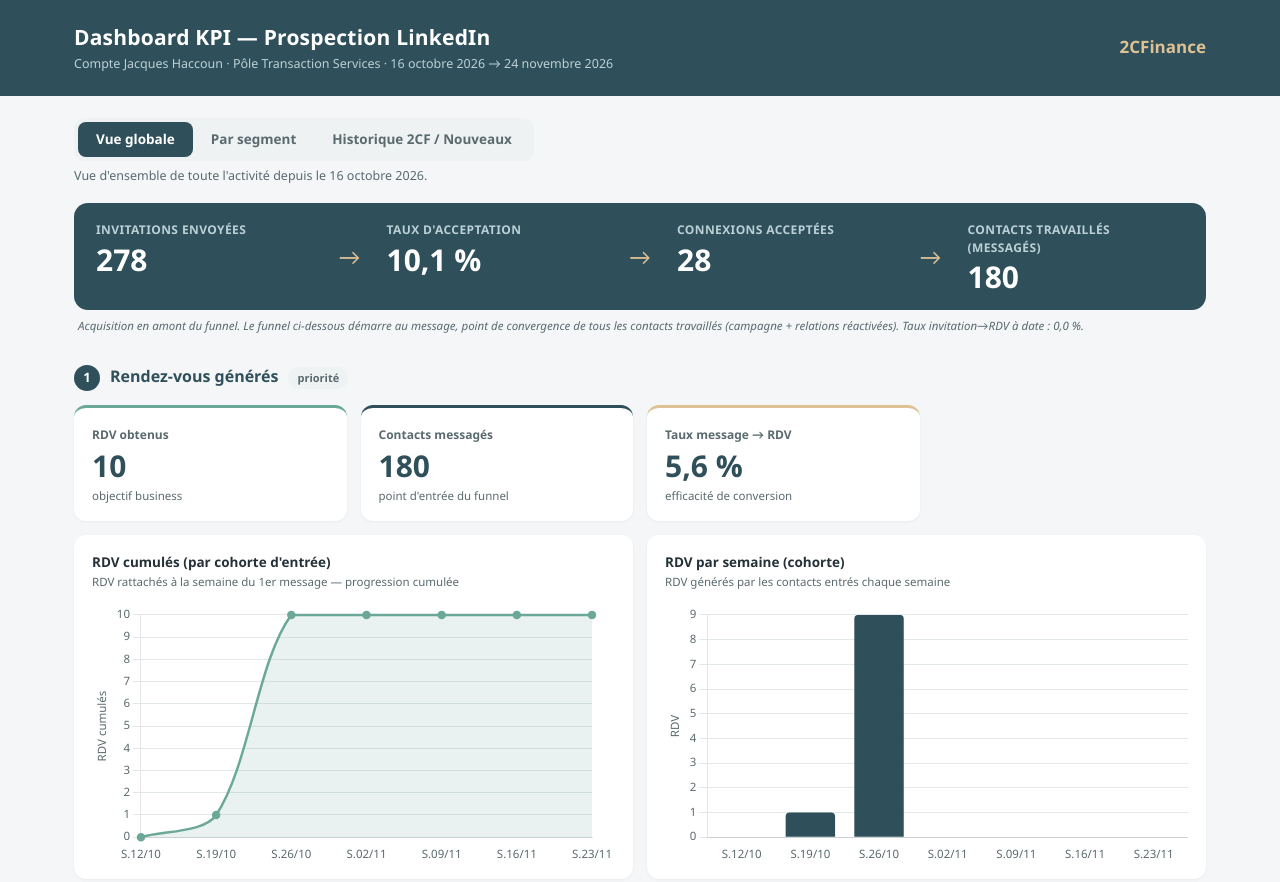
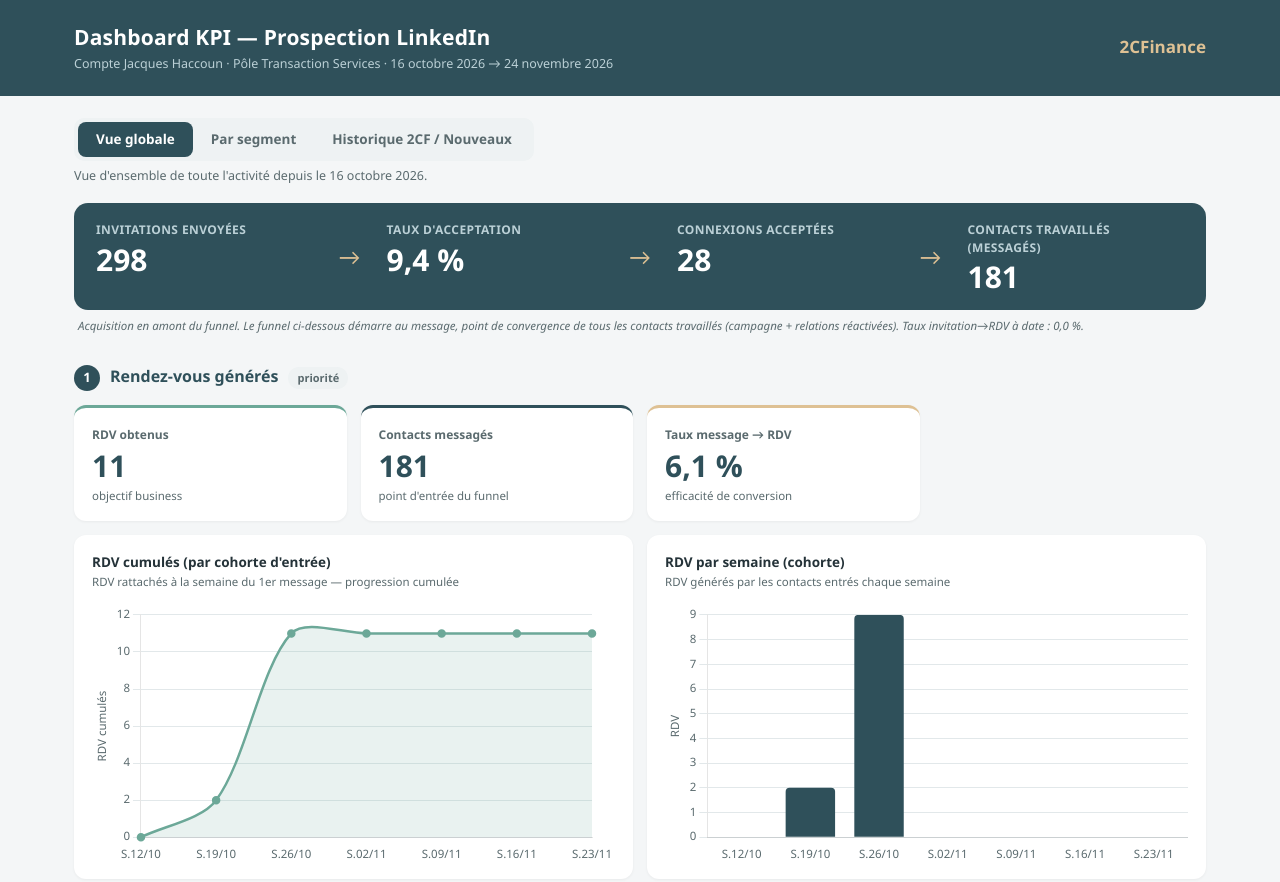
Before and after one commit to tbourdeau-ext2CF/kpi_2CF, a plain HTML site: page index.html in a window 1280 px wide. Shown: the top 882 px of the page. Drawn offline with Linux system fonts and the light colour scheme.

Commit message:
Mise à jour du dashboard · 24/11/2026 15:47

```diff
--- a/index.html
+++ b/index.html
@@ -188,7 +188,7 @@
 </div>
 
 <script>
-const DATA = {"ACQUIS":{"invitations":278,"acceptees":28,"messages":180,"rdvTotal":10,"repondu":37,"rdvInvites":0,"passifOui":34,"passifOuiRdv":1,"passifOuiRep":10,"passifNon":146,"passifNonRdv":9,"passifNonRep":27},"SEGMENTS":[{"name":"PE / Capital-investissement","msg":83,"rep":13,"rdv":4,"wmsg":[0,44,31,1,5,1,1],"wrdv":[0,1,3,0,0,0,0]},{"name":"Venture Capital","msg":71,"rep":14,"rdv":1,"wmsg":[1,32,29,1,3,3,2],"wrdv":[0,0,1,0,0,0,0]},{"name":"Corporate Venture Capital","msg":7,"rep":4,"rdv":1,"wmsg":[0,0,7,0,0,0,0],"wrdv":[0,0,1,0,0,0,0]},{"name":"Family Offices","msg":0,"rep":0,"rdv":0,"wmsg":[0,0,0,0,0,0,0],"wrdv":[0,0,0,0,0,0,0]},{"name":"Fonds publics / semi-publics","msg":0,"rep":0,"rdv":0,"wmsg":[0,0,0,0,0,0,0],"wrdv":[0,0,0,0,0,0,0]},{"name":"Banques d'affaires premium","msg":8,"rep":3,"rdv":2,"wmsg":[0,0,6,2,0,0,0],"wrdv":[0,0,2,0,0,0,0]},{"name":"Conseil M&A régional","msg":10,"rep":2,"rdv":1,"wmsg":[0,1,9,0,0,0,0],"wrdv":[0,0,1,0,0,0,0]},{"name":"Experts-comptables / CAC / Avocats / Notaires","msg":1,"rep":1,"rdv":1,"wmsg":[0,0,1,0,0,0,0],"wrdv":[0,0,1,0,0,0,0]},{"name":"Business Angels","msg":0,"rep":0,"rdv":0,"wmsg":[0,0,0,0,0,0,0],"wrdv":[0,0,0,0,0,0,0]}],"WEEKS":["S.12/10","S.19/10","S.26/10","S.02/11","S.09/11","S.16/11","S.23/11"],"WMSG":[1,77,83,4,8,4,3],"WRDV":[0,1,9,0,0,0,0],"WINV":[3,73,88,20,25,49,20],"PERIODE":{"debut":"16 octobre 2026","fin":"24 novembre 2026","court":"16/10/2026 → 24/11/2026"}};
+const DATA = {"ACQUIS":{"invitations":298,"acceptees":28,"messages":181,"rdvTotal":11,"repondu":37,"rdvInvites":0,"passifOui":34,"passifOuiRdv":1,"passifOuiRep":10,"passifNon":147,"passifNonRdv":10,"passifNonRep":27},"SEGMENTS":[{"name":"PE / Capital-investissement","msg":83,"rep":13,"rdv":5,"wmsg":[0,44,31,1,5,1,1],"wrdv":[0,2,3,0,0,0,0]},{"name":"Venture Capital","msg":72,"rep":14,"rdv":1,"wmsg":[1,32,29,1,3,3,3],"wrdv":[0,0,1,0,0,0,0]},{"name":"Corporate Venture Capital","msg":7,"rep":4,"rdv":1,"wmsg":[0,0,7,0,0,0,0],"wrdv":[0,0,1,0,0,0,0]},{"name":"Family Offices","msg":0,"rep":0,"rdv":0,"wmsg":[0,0,0,0,0,0,0],"wrdv":[0,0,0,0,0,0,0]},{"name":"Fonds publics / semi-publics","msg":0,"rep":0,"rdv":0,"wmsg":[0,0,0,0,0,0,0],"wrdv":[0,0,0,0,0,0,0]},{"name":"Banques d'affaires premium","msg":8,"rep":3,"rdv":2,"wmsg":[0,0,6,2,0,0,0],"wrdv":[0,0,2,0,0,0,0]},{"name":"Conseil M&A régional","msg":10,"rep":2,"rdv":1,"wmsg":[0,1,9,0,0,0,0],"wrdv":[0,0,1,0,0,0,0]},{"name":"Experts-comptables / CAC / Avocats / Notaires","msg":1,"rep":1,"rdv":1,"wmsg":[0,0,1,0,0,0,0],"wrdv":[0,0,1,0,0,0,0]},{"name":"Business Angels","msg":0,"rep":0,"rdv":0,"wmsg":[0,0,0,0,0,0,0],"wrdv":[0,0,0,0,0,0,0]}],"WEEKS":["S.12/10","S.19/10","S.26/10","S.02/11","S.09/11","S.16/11","S.23/11"],"WMSG":[1,77,83,4,8,4,4],"WRDV":[0,2,9,0,0,0,0],"WINV":[3,73,88,20,25,49,40],"PERIODE":{"debut":"16 octobre 2026","fin":"24 novembre 2026","court":"16/10/2026 → 24/11/2026"}};
 
 document.querySelectorAll(".periode-lib").forEach(e=>e.textContent=DATA.PERIODE.debut+" → "+DATA.PERIODE.fin);document.querySelectorAll(".periode-court").forEach(e=>e.textContent=DATA.PERIODE.court);(function(){const n=document.getElementById("ctxNote");if(n&&!n.textContent)n.textContent="Vue d'ensemble de toute l'activité depuis le "+DATA.PERIODE.debut+".";})();
 const ACQUIS=DATA.ACQUIS, SEGMENTS=DATA.SEGMENTS, WEEKS=DATA.WEEKS, WMSG=DATA.WMSG, WRDV=DATA.WRDV;
```
